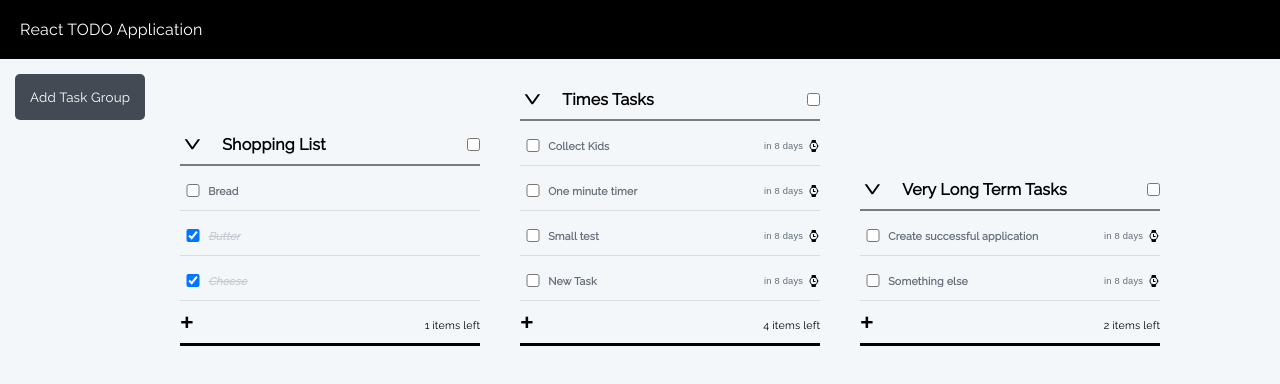
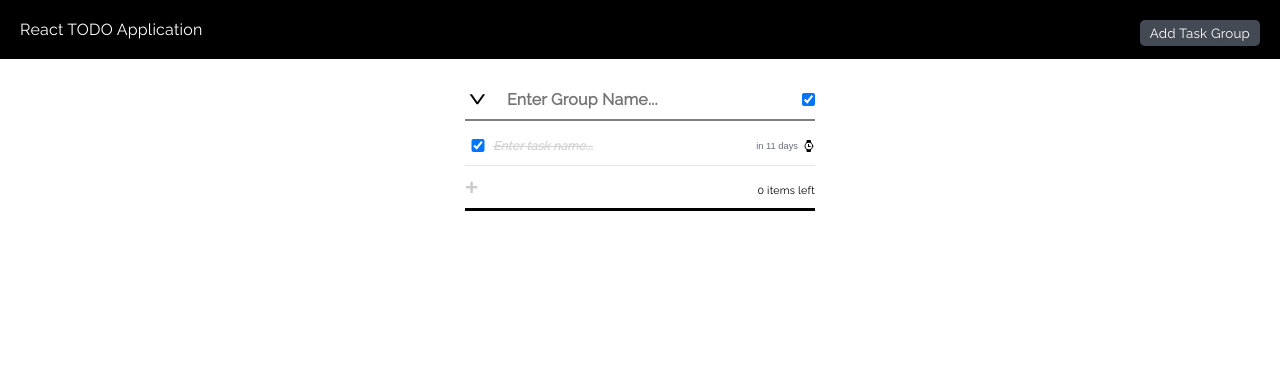
Before and after one commit to dhenniga/react-todo, a React (Create React App) app: page / in a window 1280 px wide. Shown: the top 384 px of the page. Built offline with nearby package versions, Linux system fonts and the light colour scheme; data requests are answered from the project's data file.

Commit message:
push to PC

```diff
--- a/src/App.js
+++ b/src/App.js
@@ -5,9 +5,13 @@ import Task from "./task/task";
 import TaskGroup from "./task-group/task-group";
 import { mapObjectToValues } from "./app.service";
 import {
+  Container,
   AddTask,
   AddGroupButton,
-  ItemsRemaining
+  ItemsRemaining,
+  Header,
+  TaskGroupFooter,
+  AppBody
 } from "./app.styled";
 import useTask from "./useTask";
 
@@ -16,6 +20,8 @@ import useTask from "./useTask";
 const App = () => {
 
   const [tasks, updateTasks] = useState();
+
+  ///////////////////////
 
   const {
     getTasks,
@@ -26,21 +32,30 @@ const App = () => {
     selectNone
   } = useTask(updateTasks);
 
+  ///////////////////////
+
   useEffect(() => {
     getTasks().then(updateTasks);
   }, []);
 
+  ///////////////////////
+
   return (
 
-    <div className="App">
+    <Container>
 
-      <div style={{
-        width: "calc(100% - 40px)",
-        height: "fit-content",
-        padding: "20px",
-        backgroundColor: "black",
-        color: "white"
-      }}>React TODO Application</div>
+      <Header>
+
+        React TODO Application
+
+        <AddGroupButton
+          onClick={() => createTaskGroup()}>
+          Add Task Group
+        </AddGroupButton>
+
+      </Header>
+
+      <AppBody>
 
         {
           mapObjectToValues((node, rootKey) =>
@@ -76,14 +91,7 @@ const App = () => {
                 )(node)
               }
 
-            <div
-              style={{
-                height: "37px",
-                display: "grid",
-                gridTemplateColumns: "max-content 1fr",
-                alignItems: "center",
-                borderBottom: "3px solid black"
-              }}>
+              <TaskGroupFooter>
 
                 <AddTask
                   disabled={reduce((a, item) => a + !item.text, 0)(values(node))}
@@ -95,21 +103,19 @@ const App = () => {
                   {tasksRemainingCount(node)} items left
                 </ItemsRemaining>
 
-            </div>
+              </TaskGroupFooter>
 
             </TaskGroup>
 
           )(tasks)
         }
 
-      <AddGroupButton
-        onClick={() => createTaskGroup()}>
-        Add Task Group
-      </AddGroupButton>
+      </AppBody>
 
-    </div>
+    </Container>
 
   );
+
 };
 
 export default App;
--- a/src/app.styled.js
+++ b/src/app.styled.js
@@ -1,4 +1,31 @@
 import styled from "styled-components";
+
+export const Container = styled.div`
+  background-color: rgba(${props => props.theme.background});
+  height: 100vh;
+`;
+
+export const Header = styled.div`
+  width: calc(100% - 40px);
+  height: fit-content;
+  padding: 20px;
+  background-color: black;
+  color: white;
+`;
+
+export const AppBody = styled.div`
+  display: grid;
+  align-items: center;
+  justify-items: center;
+`;
+
+export const TaskGroupFooter = styled.div`
+  height: 37px;
+  display: grid;
+  grid-template-columns: max-content 1fr;
+  align-items: center;
+  border-bottom: 3px solid black;
+`;
 
 export const AddTask = styled.button`
   color: black;
@@ -38,12 +65,12 @@ export const ItemsRemaining = styled.label`
 
 export const AddGroupButton = styled.button`
   background-color: #434a54;
+  float: right;
   color: white;
   border: 0;
-  margin: 15px;
-  padding: 15px;
+  /* margin: 15px; */
+  padding:  5px 10px;
   border-radius: 5px;
-  float: left;
   cursor: pointer;
   outline: none;
   transition: ${props => props.theme.fastEasing};
--- a/src/buttons/delete.jsx
+++ b/src/buttons/delete.jsx
@@ -20,13 +20,16 @@ const Button = styled.button`
   }
 `;
 
-const DeleteButton = ({ handleClick }) =>
+const DeleteButton = ({ isOverDue, handleClick }) =>
   <Button
     onClick={handleClick}>
     <svg
       width="16"
       height="16">
-      <path d="M8 1a7 7 0 100 14A7 7 0 008 1zm2.421 10.467L8.005 9.074 5.603 11.5l-1.07-1.069 2.395-2.425L4.5 5.603l1.07-1.069 2.423 2.393L10.388 4.5l1.079 1.079-2.392 2.415 2.425 2.394z" fill="red" />
+      <path
+      d="M8 1a7 7 0 100 14A7 7 0 008 1zm2.421 10.467L8.005 9.074 5.603 11.5l-1.07-1.069 2.395-2.425L4.5 5.603l1.07-1.069 2.423 2.393L10.388 4.5l1.079 1.079-2.392 2.415 2.425 2.394z"
+      fill={isOverDue ? "white" : "red"}
+      />
     </svg>
   </Button>
 
--- /dev/null
+++ b/src/buttons/watch-icon.js
@@ -0,0 +1,17 @@
+import React from "react"
+
+const WatchIcon = ({ isOverDue }) =>
+
+  <svg
+    style={{
+      transition: "0.3s cubic-bezier(0,0,0,1)",
+      transitionProperty: "fill",
+      fill: isOverDue && "white"
+
+    }}
+    width="12"
+    height="12">
+    <path d="M6 6h1.5v.999H5.003v-3H6zm4.5-.501h-.533a4.134 4.134 0 00-1.323-2.546C8 2.37 8.027 1.83 7.715 0H3.788c-.315 1.83-.286 2.37-.93 2.953a4.128 4.128 0 00.002 6.125c.64.584.616 1.134.927 2.922h3.927c.31-1.788.286-2.34.927-2.922a4.136 4.136 0 001.33-2.577h.53zm-4.748 3.75a3.25 3.25 0 110-6.5 3.25 3.25 0 010 6.5z" />
+  </svg>
+
+export default WatchIcon;
--- a/src/task-group/task-group.styled.js
+++ b/src/task-group/task-group.styled.js
@@ -2,11 +2,12 @@ import styled from "styled-components";
 
 export const Container = styled.div`
   text-align: left;
-  width: 300px;
+  width: calc(100% - 40px);
   padding: 10px;
   margin: 10px;
+  max-width: 350px;
   position: relative;
-  display: inline-block;
+  display: block;
 `;
 
 export const Chevron = styled.div`
--- a/src/task/task.js
+++ b/src/task/task.js
@@ -1,10 +1,20 @@
 import React, { useState, useEffect, useRef } from "react";
 import useTask from "../useTask";
 import Time from "../time/time";
-import { Container, Checkbox, Input, SettingsContainer, TimeContainer, StyledMoment, TimePassingBar } from "./task.styled";
+import {
+  Container,
+  Checkbox,
+  Input,
+  SettingsContainer,
+  TimeContainer,
+  StyledMoment,
+  TimePassingBar
+} from "./task.styled";
 import DeleteButton from "../buttons/delete";
+import useTaskService from "./task.service";
+import WatchIcon from "../buttons/watch-icon";
 
-const Expression = ({
+const Task = ({
   id,
   text,
   isChecked,
@@ -14,6 +24,8 @@ const Expression = ({
   taskCompletedTime
 }) => {
 
+  const barRef = useRef();
+
   const {
     toggleTask,
     deleteTask,
@@ -21,49 +33,31 @@ const Expression = ({
     calculateRemainingPercentage
   } = useTask(updateTasks);
 
+  const [isActive, setIsActive] = useState(isChecked);
+  const [percentage, setPercentage] = useState(0);
 
-  let percentageRemaining = calculateRemainingPercentage(dateCreated, dateToBeCompleted);
-
-  const barRef = useRef();
-  const [isActive, setIsActive] = useState(isChecked);
-  const [percentage, setPercentage] = useState(percentageRemaining);
-
-  const gradientColours = () => {
-
-    let res;
-
-    const colors = [
-      "transparent",
-      "YellowGreen",
-      "Orange",
-      "OrangeRed",
-      "Red"
-    ];
-
-    if (percentage >= 0 && percentage < 75) { res = colors[1]; }
-    else if (percentage > 75 && percentage < 85) { res = colors[2]; }
-    else if (percentage > 85 && percentage < 95) { res = colors[3]; }
-    else if (percentage > 95 && percentage < 100) { res = colors[4]; }
-    else if (percentage > 100) { res = "transparent"; } else { res = colors[0] }
-    barRef.current.style.backgroundColor = res;
-  }
+  const {
+    gradientColours,
+    isOverDue
+  } = useTaskService(percentage, isActive);
 
   useEffect(() => {
 
-    if (percentage >= 105 || !dateToBeCompleted || taskCompletedTime) { return "" };
+    if (percentage >= 101 || !dateToBeCompleted || taskCompletedTime) { return "" };
 
     const intervalId = setInterval(() => {
       setPercentage(calculateRemainingPercentage(dateCreated, dateToBeCompleted));
-      gradientColours();
+      gradientColours(barRef, percentage);
     }, 1000);
 
     return () => clearInterval(intervalId);
 
-  });
+  }, [calculateRemainingPercentage, dateCreated, dateToBeCompleted, gradientColours, isOverDue, percentage, taskCompletedTime]);
 
   return (
 
-    <Container>
+    <Container
+      isOverDue={isOverDue}>
 
       <Checkbox
         type="checkbox"
@@ -77,6 +71,7 @@ const Expression = ({
       <Input
         type="text"
         checked={isActive}
+        isOverDue={isOverDue}
         onBlur={event => renameTask(id, event.target.value)}
         defaultValue={text}
         onChange={() => { }}
@@ -90,13 +85,12 @@ const Expression = ({
           <StyledMoment
             interval={60000}
             to={dateToBeCompleted}
+            isOverDue={isOverDue}
           />
 
-          <svg
-            width="12"
-            height="12">
-            <path d="M6 6h1.5v.999H5.003v-3H6zm4.5-.501h-.533a4.134 4.134 0 00-1.323-2.546C8 2.37 8.027 1.83 7.715 0H3.788c-.315 1.83-.286 2.37-.93 2.953a4.128 4.128 0 00.002 6.125c.64.584.616 1.134.927 2.922h3.927c.31-1.788.286-2.34.927-2.922a4.136 4.136 0 001.33-2.577h.53zm-4.748 3.75a3.25 3.25 0 110-6.5 3.25 3.25 0 010 6.5z" />
-          </svg>
+          <WatchIcon
+            isOverDue={isOverDue}
+          />
 
         </TimeContainer>
       }
@@ -105,21 +99,21 @@ const Expression = ({
 
         <Time
           id={id}
-          dateCreated={dateCreated}
-          dateToBeCompleted={dateToBeCompleted}
           updateTasks={updateTasks}
-          taskCompletedTime={taskCompletedTime}
+          isOverDue={isOverDue}
         />
 
         <DeleteButton
           handleClick={() => deleteTask(id)}
+          isOverDue={isOverDue}
         />
 
       </SettingsContainer>
 
       <TimePassingBar
+        ref={barRef}
         percentage={percentage}
-        ref={barRef}
+        isOverDue={isOverDue}
       />
 
     </Container >
@@ -128,4 +122,4 @@ const Expression = ({
 
 };
 
-export default Expression;
+export default Task;
--- /dev/null
+++ b/src/task/task.service.js
@@ -0,0 +1,32 @@
+const useTaskService = (percentage, isActive) => {
+
+  const gradientColours = barRef => {
+    let res;
+    const colors = [
+      "transparent",
+      "YellowGreen",
+      "Orange",
+      "OrangeRed",
+      "Red"
+    ];
+    if (percentage >= 0 && percentage < 85) { res = colors[1]; }
+    else if (percentage > 85 && percentage < 94) { res = colors[2]; }
+    else if (percentage > 94 && percentage < 98) { res = colors[3]; }
+    else if (percentage > 98 && percentage < 100) { res = colors[4]; }
+    else if (percentage > 100) { res = "transparent"; } else { res = colors[0] }
+    barRef.current.style.backgroundColor = res;
+  };
+
+  const isOverDue = percentage > 101 && !isActive;
+
+
+  return {
+    gradientColours,
+    isOverDue
+  }
+
+
+
+}
+
+export default useTaskService;
--- a/src/task/task.styled.js
+++ b/src/task/task.styled.js
@@ -2,11 +2,19 @@ import styled, { css } from "styled-components";
 import Moment from "react-moment";
 
 export const StyledMoment = styled(Moment)`
-   font-size: 7pt;
-    font-weight: 400;
-    font-family: sans-serif;
-    color: #656d78;
-    margin-right: 5px;
+  font-size: 7pt;
+  font-weight: 400;
+  font-family: sans-serif;
+  letter-spacing: 0px;
+  color: #656d78;
+  margin-right: 5px;
+  transition: 0.3s cubic-bezier(0,0,0,1);
+  transition-property: color;
+
+
+  ${props => props.isOverDue && css`
+    color: white !important;
+  `}
 `;
 
 export const TimeContainer = styled.div`
@@ -33,8 +41,9 @@ export const Container = styled.div`
   align-content: center;
   position: relative;
   grid-template-columns: 26px 1fr max-content;
-  border-bottom: 1px solid rgba(0, 0, 0, 0.1);
-  transition: border-bottom-color 0.3s cubic-bezier(0,0,0,1);
+  border-bottom: 1px solid rgba(${props => props.theme.containerBorderBottom});
+  transition: 0.3s cubic-bezier(0,0,0,1);
+  transition-property: border-bottom-color, background-color, padding;
 
   &:hover {
     border-bottom-color: #656d78;
@@ -48,20 +57,30 @@ export const Container = styled.div`
       display: none;
     }
   }
+
+  ${props => props.isOverDue && css`
+  background-color: rgba(255,0,0,0.9) !important;
+  padding: 0px 15px;
+  width: calc(100% - 30px) !important;
+  border-radius: 5px;
+  `}
 `;
 
 export const Input = styled.input`
   text-align: left;
-  color: #656d78;
+  color: rgba(${props => props.theme.inputColor});
   font-family: ${props => props.theme.rwRegular};
   font-weight: 600;
-  font-size: 8pt;
+  font-size: 9pt;
   background-color: transparent;
   border: 0px;
   outline: 0px;
   width: calc(100% - 10px);
   text-overflow: ellipsis;
   white-space: nowrap;
+  transition: 0.3s cubic-bezier(0,0,0,1);
+  transition-property: color;
+
 
   ${(props) =>
     props.checked &&
@@ -72,6 +91,13 @@ export const Input = styled.input`
       user-select: none;
       pointer-events: none;
     `}
+
+  ${props => props.isOverDue && css`
+    color: white !important;
+    ::placeholder {
+      color: rgba(255,255,255,0.7);
+    }
+  `}
 `;
 
 export const Checkbox = styled.input`
@@ -82,12 +108,16 @@ export const Checkbox = styled.input`
 export const TimePassingBar = styled.div`
   height: 3px;
   max-width: 100%;
-  transition: 1s cubic-bezier(0.5,0.5,0.5,0.5);
+  transition: 1s cubic-bezier(0,0,0,1);
   transition-property: background-color, width;
   width: ${props => props.percentage}%;
   position: absolute;
   bottom: -1px;
   left: 0;
   pointer-events: none;
-  z-index: 0
+  z-index: 0;
+
+  ${props => props.isOverDue && css`
+    background-color: transparent !important;
+  `};
 `;
--- a/src/themes/default.theme.js
+++ b/src/themes/default.theme.js
@@ -1,7 +1,9 @@
 // eslint-disable-next-line import/no-anonymous-default-export
 export default {
 
-  background: "#434a54",
+  background: "255, 255, 255, 1",
+  inputColor: "101, 109, 120, 1",
+  containerBorderBottom: "0, 0, 0, 0.1",
 
   // Roboto Slab fonts
   rsThin: "rs_thin",
--- a/src/time/time.jsx
+++ b/src/time/time.jsx
@@ -27,7 +27,8 @@ const TimeContainerBackground = styled.div`
 
 const Time = ({
   id,
-  updateTasks
+  updateTasks,
+  isOverDue
 }) => {
 
   const [isOpen, setIsOpen] = useState(false);
@@ -48,7 +49,10 @@ const Time = ({
           height="16"
           clip-rule="evenodd"
           fill-rule="evenodd">
-          <path d="M12.086 1.583c-.552 0-1.105.156-1.586.469a7.035 7.035 0 014.033 4.03 2.913 2.913 0 00-2.447-4.499M8 13.25a4.673 4.673 0 01-4.667-4.667A4.673 4.673 0 018 3.916a4.673 4.673 0 014.668 4.667A4.673 4.673 0 018 13.25m5.835-4.667a5.834 5.834 0 10-11.67 0c0 2.518 1.802 5.834 5.835 5.834 4.043 0 5.835-3.321 5.835-5.834m-12.367-2.5a2.913 2.913 0 014.031-4.031 7.022 7.022 0 00-4.031 4.031m7.114 2.5V5.666H7.416V9.75h3.5V8.583z" />
+          <path
+            d="M12.086 1.583c-.552 0-1.105.156-1.586.469a7.035 7.035 0 014.033 4.03 2.913 2.913 0 00-2.447-4.499M8 13.25a4.673 4.673 0 01-4.667-4.667A4.673 4.673 0 018 3.916a4.673 4.673 0 014.668 4.667A4.673 4.673 0 018 13.25m5.835-4.667a5.834 5.834 0 10-11.67 0c0 2.518 1.802 5.834 5.835 5.834 4.043 0 5.835-3.321 5.835-5.834m-12.367-2.5a2.913 2.913 0 014.031-4.031 7.022 7.022 0 00-4.031 4.031m7.114 2.5V5.666H7.416V9.75h3.5V8.583z"
+            fill={isOverDue ? "white" : "black"}
+          />
         </svg>
 
       </Button>
--- a/stub-data.json
+++ b/stub-data.json
@@ -1,85 +1,13 @@
 {
   "tasks": [
     {
-      "id": "203bae18-56e8-4f7b-909c-97f1ef8490fd",
-      "text": "Bread",
-      "group": "Shopping List",
-      "isChecked": false,
-      "dateCreated": "2020-12-07T00:07:35.689Z",
-      "dateToBeCompleted": "",
-      "taskCompletedTime": ""
-    },
-    {
-      "id": "573a77a8-4a9c-4ec4-9420-680500ec8983",
-      "text": "Butter",
-      "group": "Shopping List",
+      "id": "0f949f87-70fd-45e2-a2e3-15d9b3420935",
+      "text": "",
+      "group": "",
       "isChecked": true,
-      "dateCreated": "2020-12-07T00:07:39.644Z",
-      "dateToBeCompleted": "",
-      "taskCompletedTime": "2020-12-07T00:25:36.357Z"
-    },
-    {
-      "id": "8723f0e4-f67c-4952-905f-21eca822a1c6",
-      "text": "Cheese",
-      "group": "Shopping List",
-      "isChecked": true,
-      "dateCreated": "2020-12-07T00:07:43.795Z",
-      "dateToBeCompleted": "",
-      "taskCompletedTime": "2020-12-07T00:25:37.106Z"
-    },
-    {
-      "id": "3fb51c78-256e-4f0c-94e5-99a022400b99",
-      "text": "Collect Kids",
-      "group": "Times Tasks",
-      "isChecked": false,
-      "dateCreated": "2020-12-07T00:08:08.584Z",
-      "dateToBeCompleted": "Mon Dec 07 2020 01:08:05 GMT+0000 (Greenwich Mean Time)",
-      "taskCompletedTime": ""
-    },
-    {
-      "id": "156a59d0-5b44-40fa-b786-c9d91122a1b1",
-      "text": "One minute timer",
-      "group": "Times Tasks",
-      "isChecked": false,
-      "dateCreated": "2020-12-07T00:08:23.282Z",
-      "dateToBeCompleted": "Mon Dec 07 2020 00:09:21 GMT+0000 (Greenwich Mean Time)",
-      "taskCompletedTime": ""
-    },
-    {
-      "id": "22d07858-38bb-4d70-851f-f6f90295be87",
-      "text": "Small test",
-      "group": "Times Tasks",
-      "isChecked": false,
-      "dateCreated": "2020-12-07T00:26:14.800Z",
-      "dateToBeCompleted": "Mon Dec 07 2020 00:41:13 GMT+0000 (Greenwich Mean Time)",
-      "taskCompletedTime": ""
-    },
-    {
-      "id": "4cdf6529-5440-4397-9692-de28620e37d6",
-      "text": "New Task",
-      "group": "Times Tasks",
-      "isChecked": false,
-      "dateCreated": "2020-12-07T15:24:29.856Z",
-      "dateToBeCompleted": "Mon Dec 07 2020 15:39:28 GMT+0000 (Greenwich Mean Time)",
-      "taskCompletedTime": ""
-    },
-    {
-      "id": "cee699ab-deb6-4ea5-b6b4-be1e7105c6a8",
-      "text": "Create successful application",
-      "group": "Very Long Term Tasks",
-      "isChecked": false,
-      "dateCreated": "2020-12-07T15:40:45.898Z",
-      "dateToBeCompleted": "Mon Dec 07 2020 17:40:44 GMT+0000 (Greenwich Mean Time)",
-      "taskCompletedTime": ""
-    },
-    {
-      "id": "bc5e99cc-a8af-4b40-b6dc-8f54805ac689",
-      "text": "Something else ",
-      "group": "Very Long Term Tasks",
-      "isChecked": false,
-      "dateCreated": "2020-12-07T15:41:00.834Z",
-      "dateToBeCompleted": "Mon Dec 07 2020 16:40:58 GMT+0000 (Greenwich Mean Time)",
-      "taskCompletedTime": ""
+      "dateCreated": "2020-12-10T00:39:40.181Z",
+      "dateToBeCompleted": "Thu Dec 10 2020 00:40:37 GMT+0000 (Greenwich Mean Time)",
+      "taskCompletedTime": "2020-12-10T08:47:11.295Z"
     }
   ]
 }
```
Lines whose indentation alone changed are shown as unchanged.
